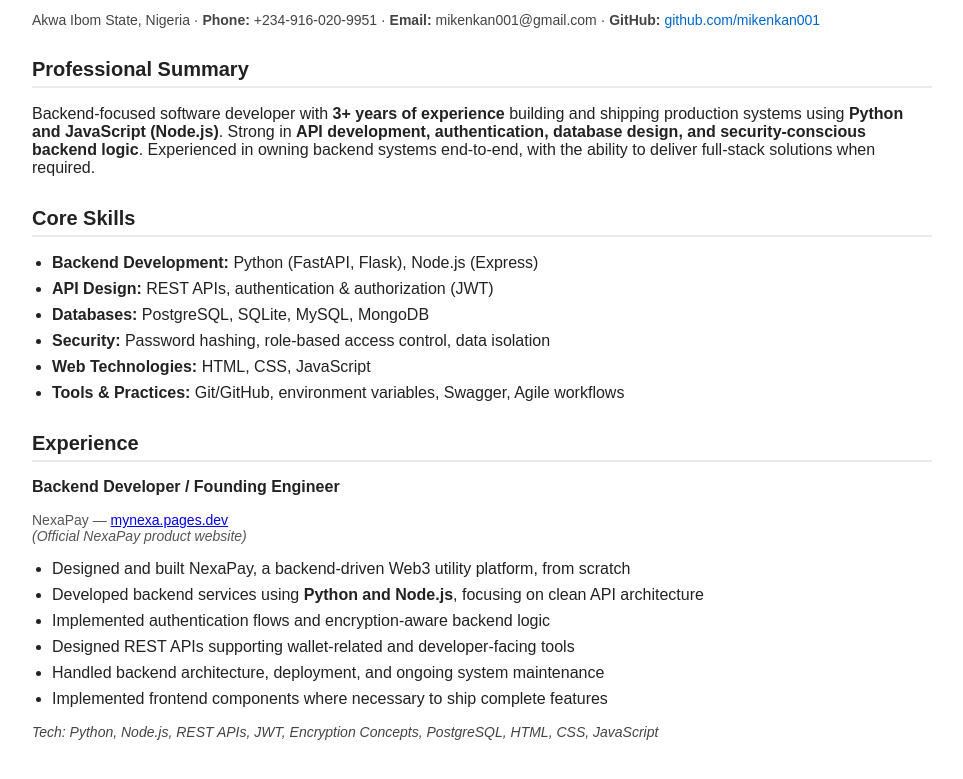
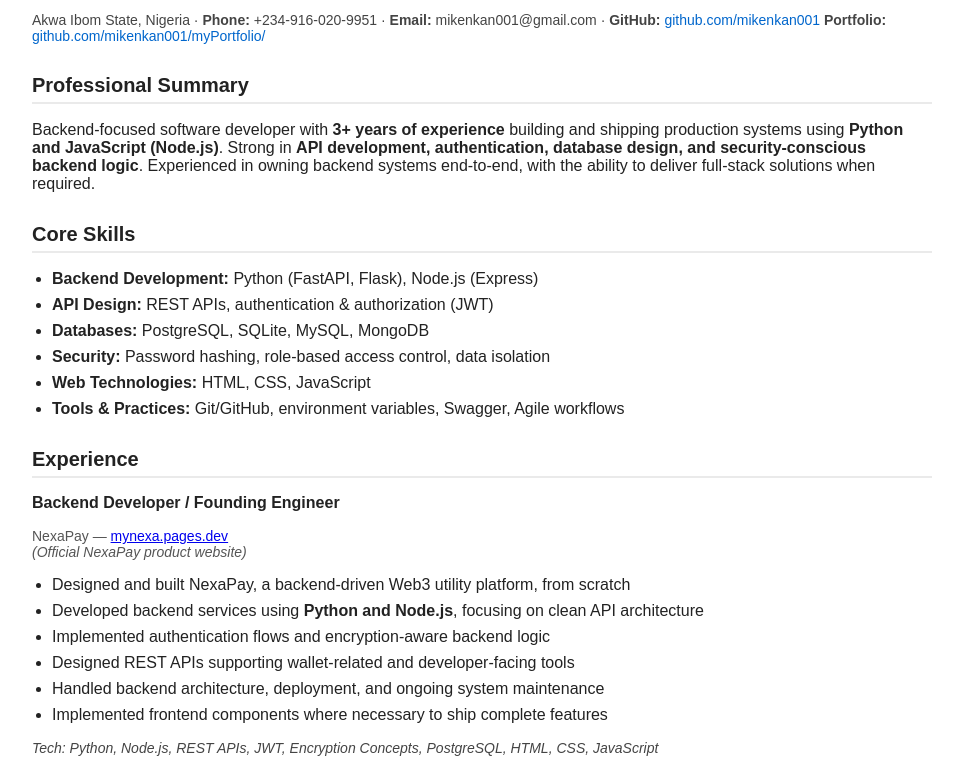
Before and after one commit to mikenkan001/myPortfolio, a plain HTML site: page Mike_Ifiok_Nkan_CV.html in a window 1280 px wide. Shown: the part 164-943 px from the top of the page, without its empty margins (158-1121 px from the left). Drawn offline with Linux system fonts and the light colour scheme.

Commit message:
Update Mike_Ifiok_Nkan_CV.html

```diff
--- a/Mike_Ifiok_Nkan_CV.html
+++ b/Mike_Ifiok_Nkan_CV.html
@@ -75,6 +75,8 @@
         <strong>Email:</strong> mikenkan001@gmail.com ·
         <strong>GitHub:</strong>
         <a href="https://github.com/mikenkan001" target="_blank">github.com/mikenkan001</a>
+        <strong>Portfolio:</strong>
+        <a href="https://github.com/mikenkan001/myPortfolio/" target="_blank">github.com/mikenkan001/myPortfolio/</a>
     </div>
 
     <h2>Professional Summary</h2>
```
